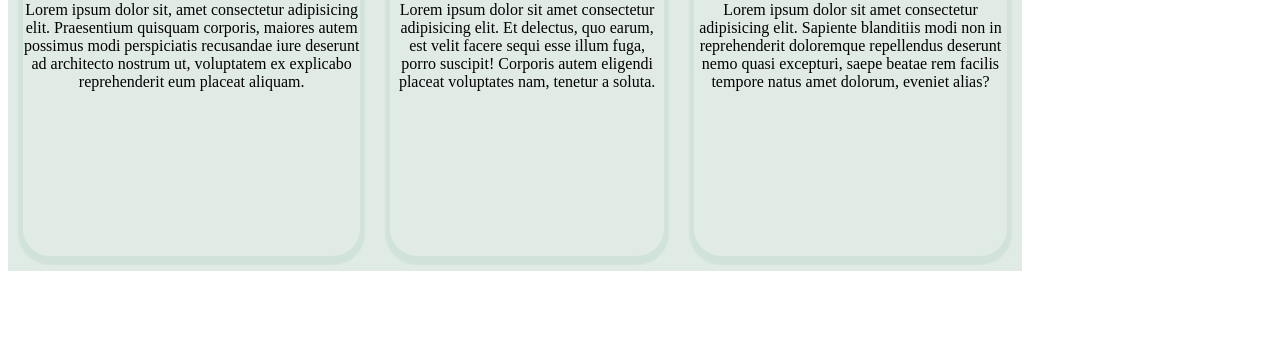
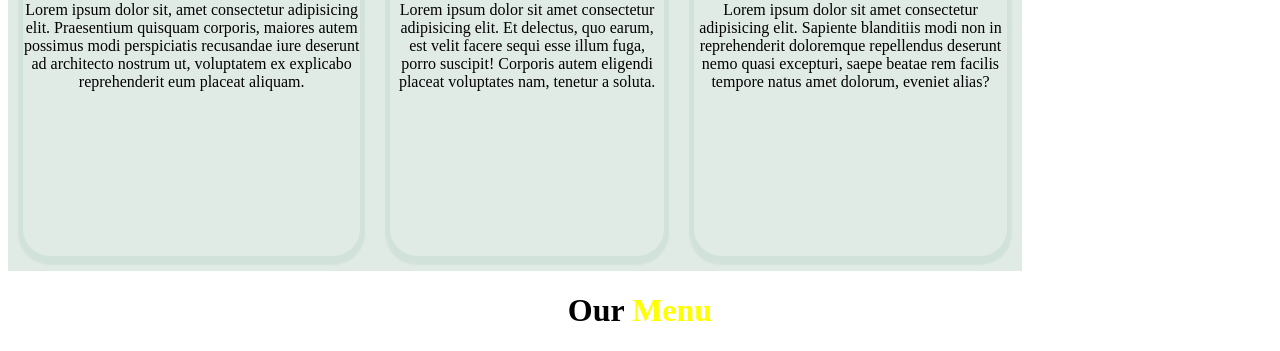
Before and after one commit to cate157/burger-palace, a plain HTML site: page index.html in a window 1280 px wide. Shown: the part 545-896 px from the top of the page. Before the commit the page ends 824 px from the top, so only its background shows below. Drawn offline with Linux system fonts and the light colour scheme.

Commit message:
adding new div to host double burgers

```diff
--- a/index.css
+++ b/index.css
@@ -37,3 +37,6 @@
     text-align: center;
     padding: 35px 0;
 }
+third{
+    height: 400px;
+}
--- a/index.html
+++ b/index.html
@@ -51,9 +51,9 @@
   </div>
 
 
-<div>
+<div class="third">
 
-
+          <h1 style="text-align: center;">Our <span style="color: yellow;">Menu</span></h1>
 
 
 
```
